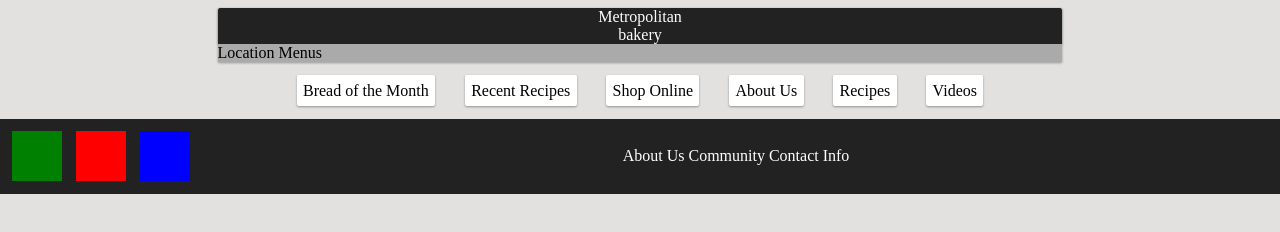
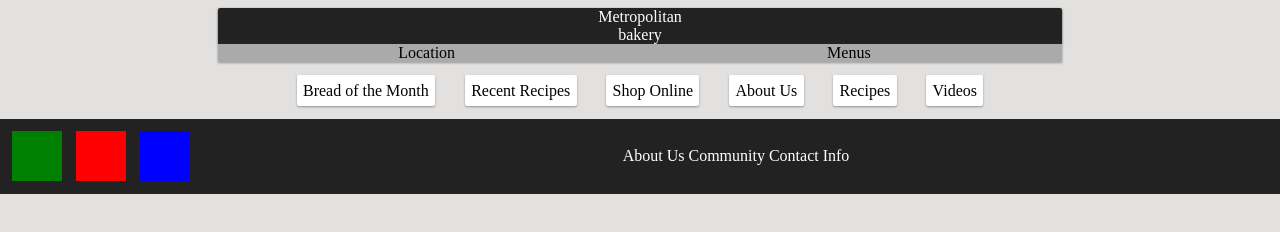
Before and after one commit to fonnie900/BakeryMockup, a plain HTML site: page index.html in a window 1280 px wide. Drawn offline with Linux system fonts and the light colour scheme.

Commit message:
Other small changes. STILL ain't readyw

```diff
--- a/style.css
+++ b/style.css
@@ -72,6 +72,8 @@ a { color: #fff; font-style: normal; }
 
 .lowerbar {
 	display: inline-block;
+	width: 49.5%;
+	text-align: center;
 }
 
 .soc {
```
Also changed, not shown: index.html (line endings or trailing spaces).
